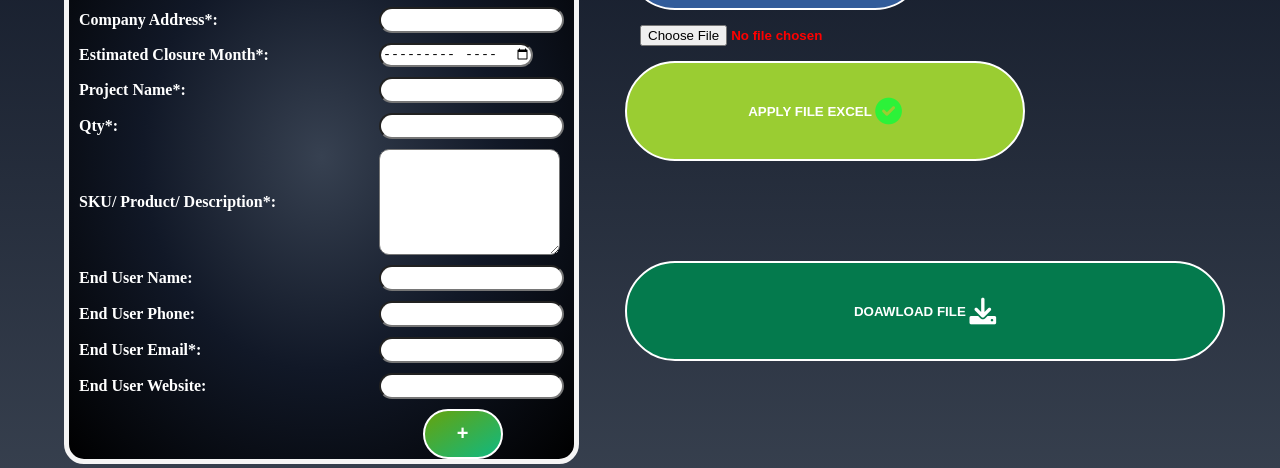
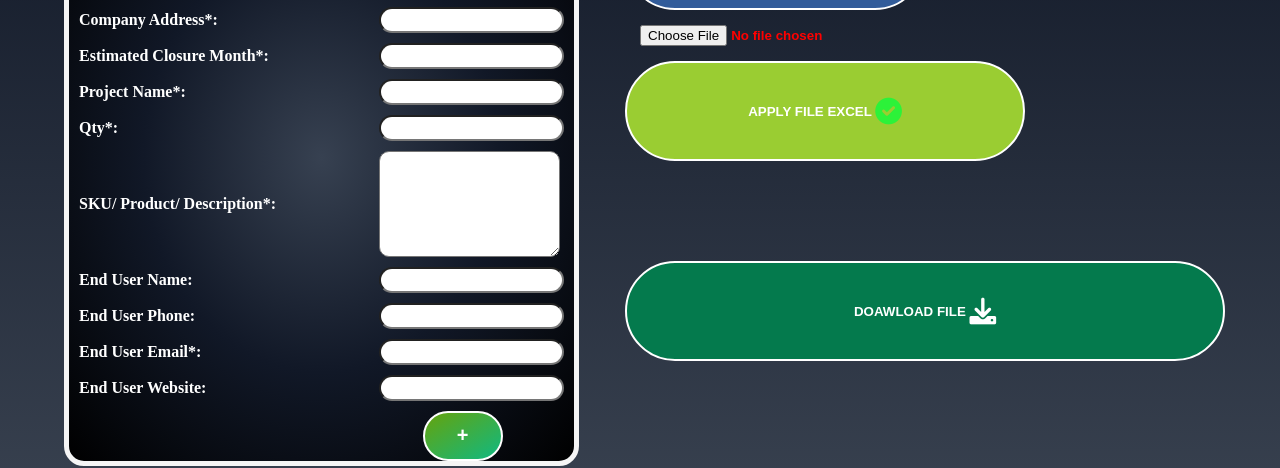
Before and after one commit to lephison24/GetInfo, a plain HTML site: page index.html in a window 1280 px wide. Shown: the part 158-626 px from the top of the page. Drawn offline with nearby package versions, Linux system fonts and the light colour scheme.

Commit message:
Update index.html

```diff
--- a/index.html
+++ b/index.html
@@ -214,7 +214,7 @@ margin-right: 10%;
 
         <div class="label-input-container">
             <label for="estimatedClosureMonth">Estimated Closure Month*:</label>
-            <input type="month" id="estimatedClosureMonth" name="estimatedClosureMonth" required>
+            <input type="text" id="estimatedClosureMonth" name="estimatedClosureMonth" required>
         </div>
 
         <div class="label-input-container">
```
